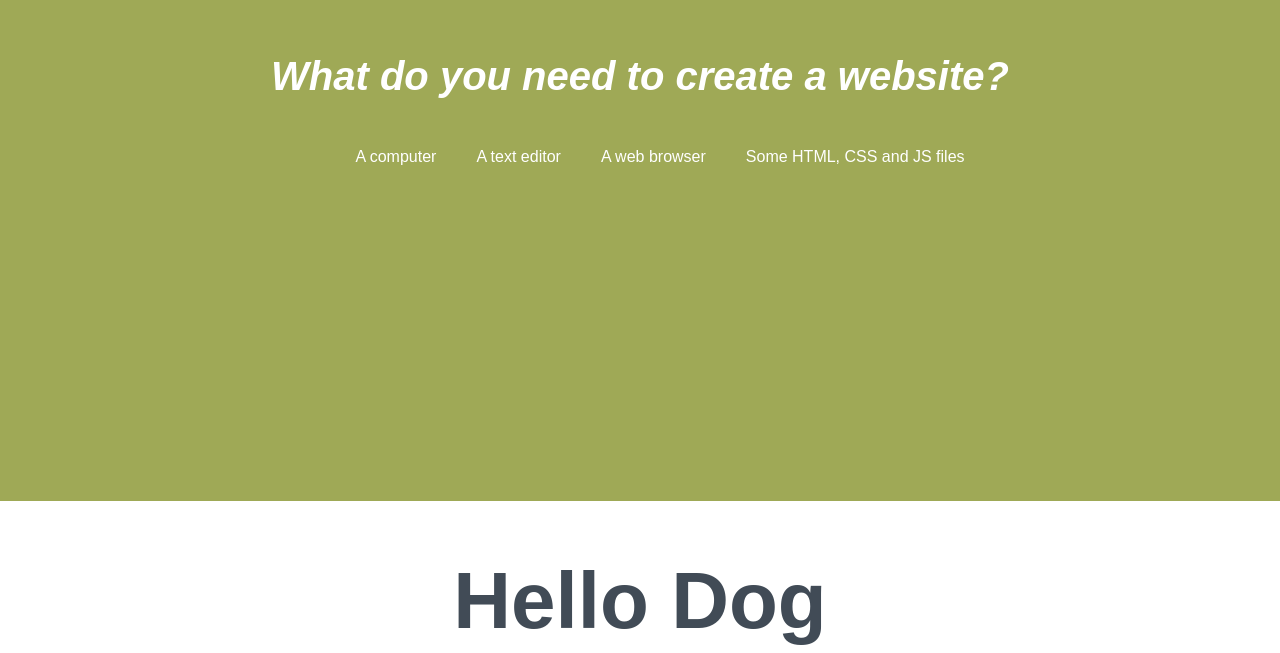
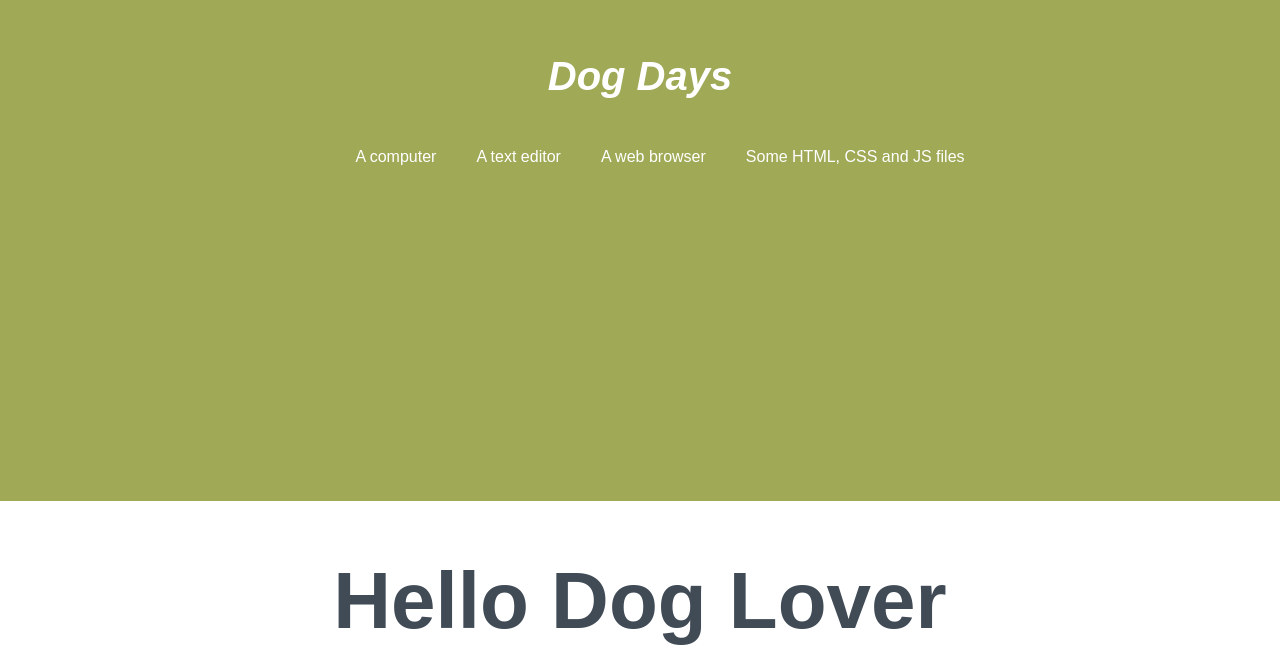
Before and after one commit to Lauren04/dd_cfg_2019, a plain HTML site: page index.html in a window 1280 px wide. Shown: the part 299-952 px from the top of the page. Drawn offline with Linux system fonts and the light colour scheme.

Commit message:
heading change

```diff
--- a/index.html
+++ b/index.html
@@ -12,7 +12,7 @@
 <body>
   <div>
     <div class="contrast">
-      <h2><em>What do you need to create a website?</em></h2>
+      <h2><em>Dog Days</em></h2>
       <ul>
         <li>A computer</li>
         <li>A text editor</li>
@@ -21,7 +21,7 @@
       </ul>
     </div>
 
-    <h1>Hello Dog</h1>
+    <h1>Hello Dog Lover</h1>
 
     <h2>Welcome to my site!</h2>
 
```
